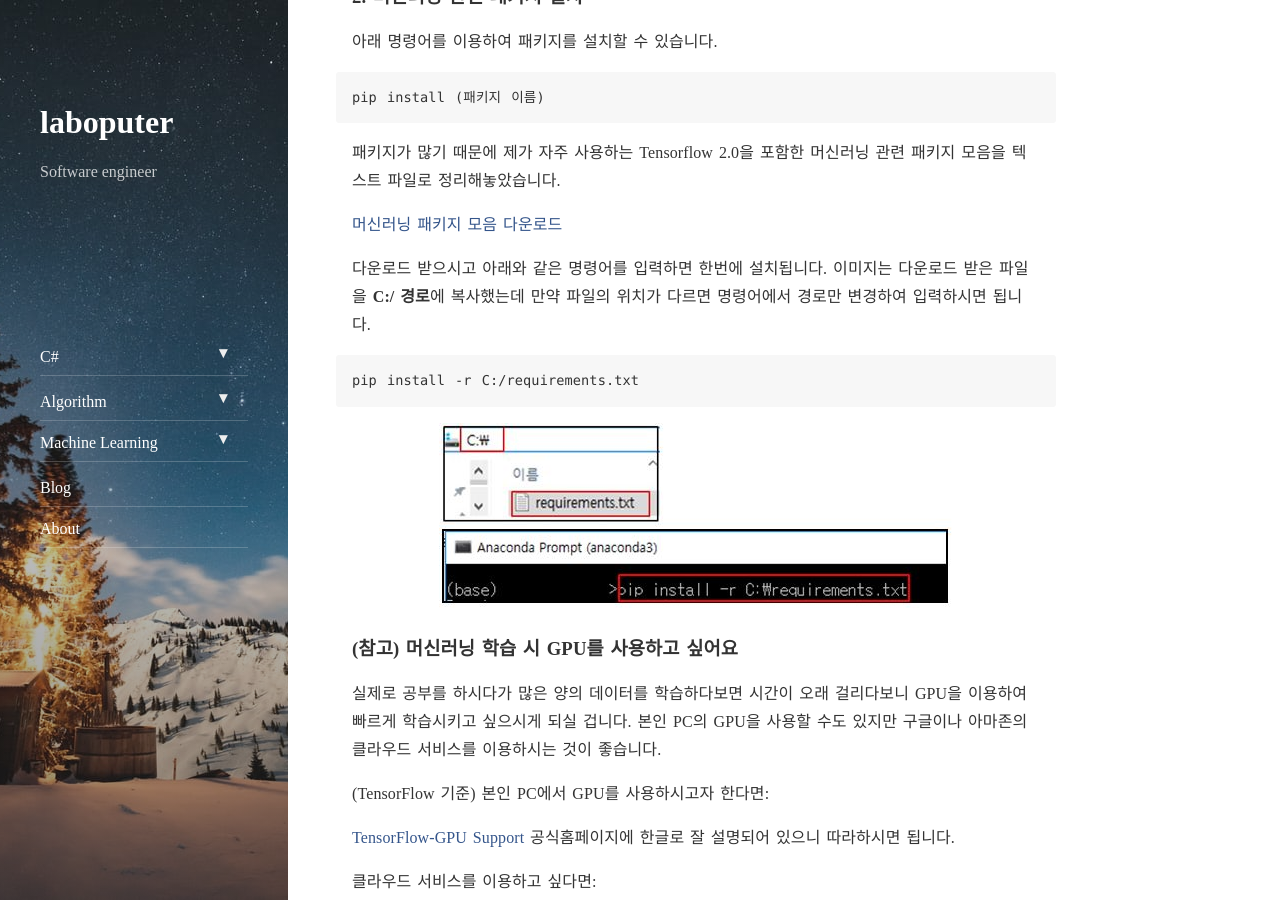
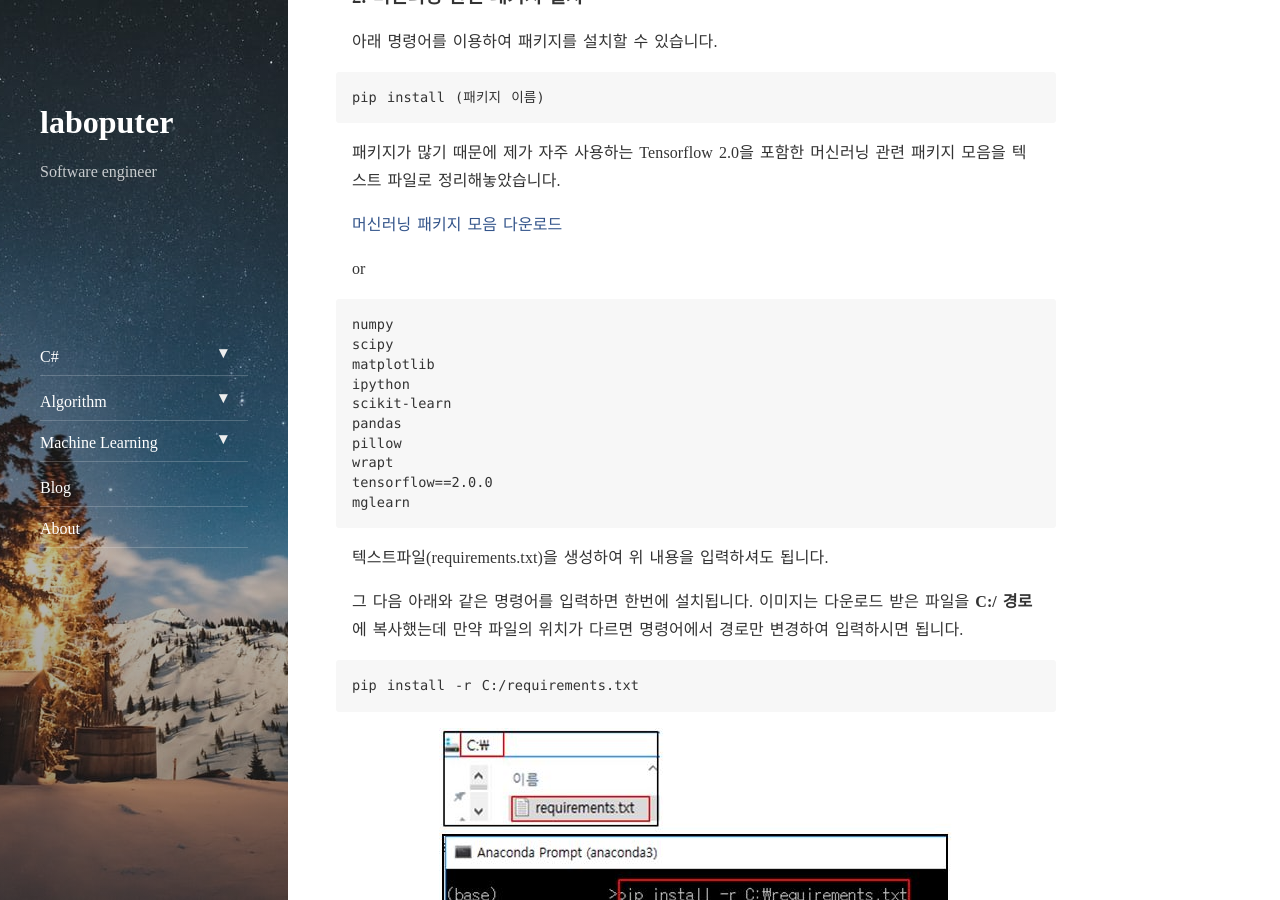
Before and after one commit to Laboputer/Laboputer.github.io, a Jekyll site: the page built from _posts/ml-python/2020-04-03-python-setup.md, in a window 1280 px wide and 900 px high, scrolled down 2788 px. Built offline with Jekyll 4.4.1, drawn with Linux system fonts in a browser that asks for light colours; nearby versions of some CDN libraries; comment, search, counter and statistics services are not loaded.

Commit message:
update post: python-setup

````diff
--- a/_posts/ml-python/2020-04-03-python-setup.md
+++ b/_posts/ml-python/2020-04-03-python-setup.md
@@ -73,7 +73,23 @@ pip install (패키지 이름)
 
 [머신러닝 패키지 모음 다운로드](https://laboputer.github.io/assets/img/ml/python/setup-python/requirements.txt)
 
-다운로드 받으시고 아래와 같은 명령어를 입력하면 한번에 설치됩니다. 이미지는 다운로드 받은 파일을 **C:/ 경로**에 복사했는데 만약 파일의 위치가 다르면 명령어에서 경로만 변경하여 입력하시면 됩니다.
+or
+
+```
+numpy
+scipy
+matplotlib
+ipython
+scikit-learn
+pandas
+pillow
+wrapt
+tensorflow==2.0.0
+mglearn
+```
+텍스트파일(requirements.txt)을 생성하여 위 내용을 입력하셔도 됩니다.
+
+그 다음 아래와 같은 명령어를 입력하면 한번에 설치됩니다. 이미지는 다운로드 받은 파일을 **C:/ 경로**에 복사했는데 만약 파일의 위치가 다르면 명령어에서 경로만 변경하여 입력하시면 됩니다.
 
 ```
 pip install -r C:/requirements.txt
````
